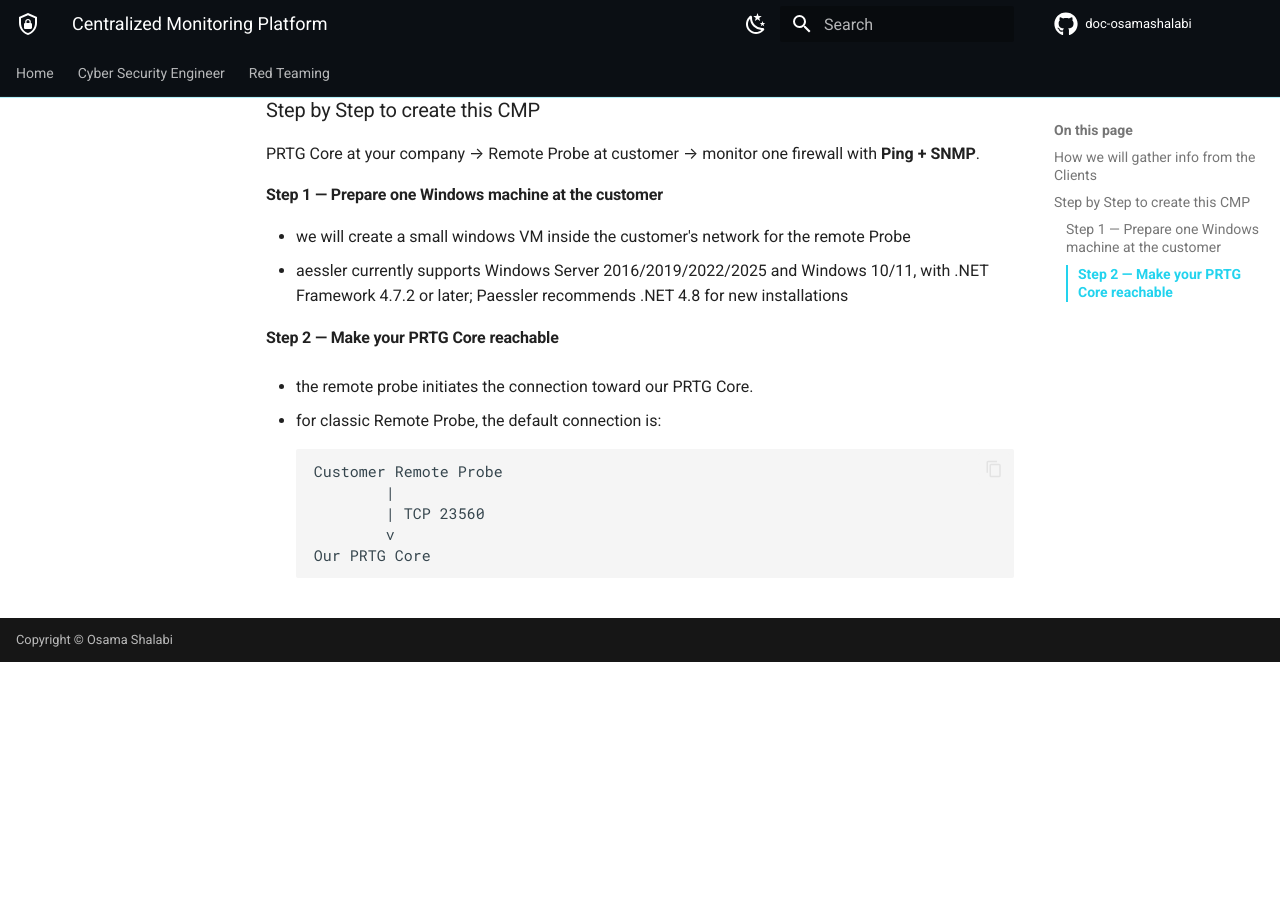
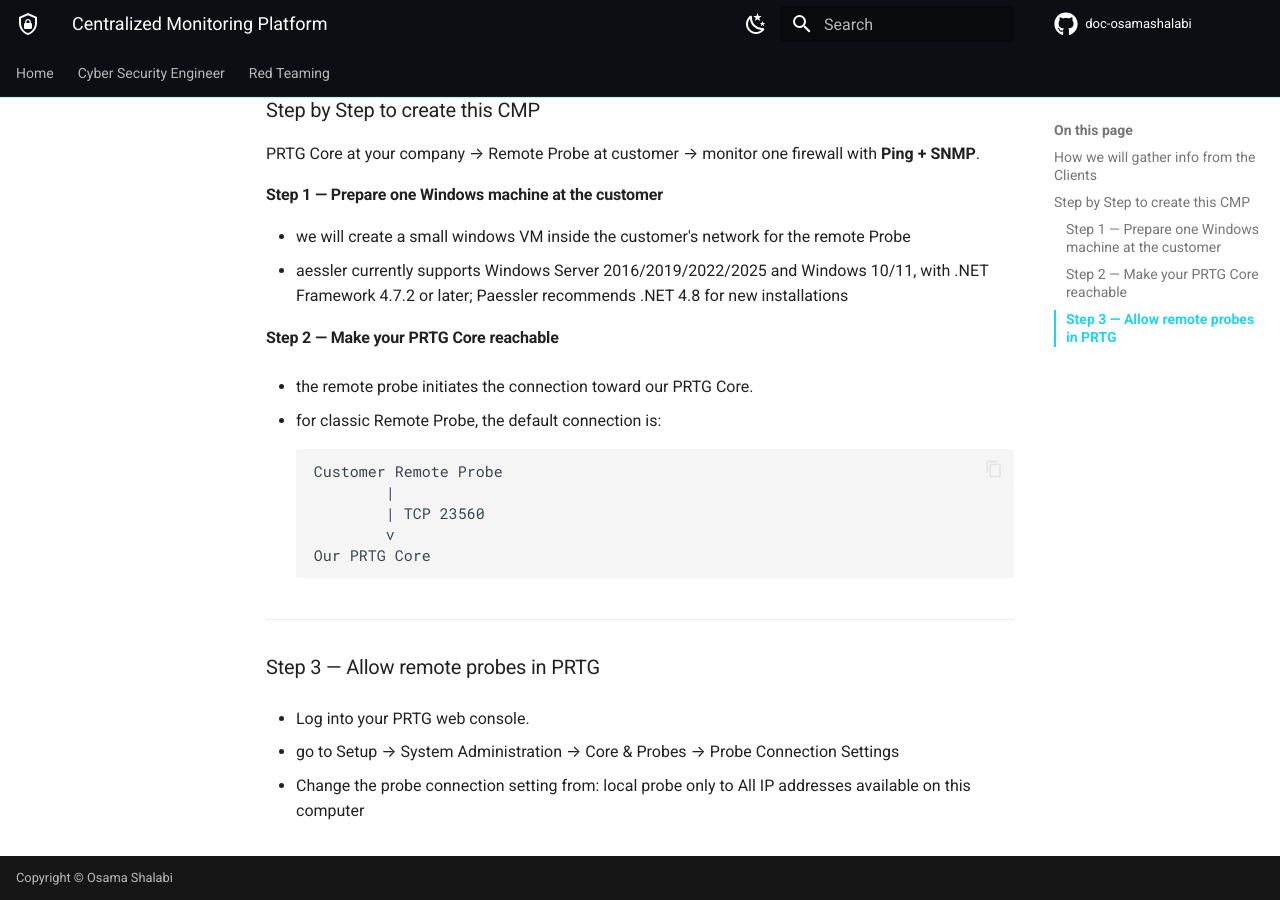
Before and after one commit to osamashalabi432-png/doc-osamashalabi, an MkDocs documentation site: the page built from docs/cyber-security-engineer/network-monitoring/Centralized Monitoring Platform.md, in a window 1280 px wide and 900 px high, scrolled down 1002 px. Built offline with MkDocs 1.6.1 and Material for MkDocs 9.7.7, drawn with Linux system fonts in a browser that asks for light colours; comment, search, counter and statistics services are not loaded; before the commit the page ends 1664 px from its top, so only the background shows below that.

Commit message:
vault backup: 2026-10-06 15:08:39

````diff
--- a/docs/cyber-security-engineer/network-monitoring/Centralized Monitoring Platform.md
+++ b/docs/cyber-security-engineer/network-monitoring/Centralized Monitoring Platform.md
@@ -54,3 +54,13 @@ Customer Remote Probe
         v
 Our PRTG Core
 ```
+
+
+
+---
+### Step 3 — Allow remote probes in PRTG
+- Log into your PRTG web console.
+
+- go to Setup → System Administration → Core & Probes → Probe Connection Settings
+
+- Change the probe connection setting from: local probe only to All IP addresses available on this computer
````
